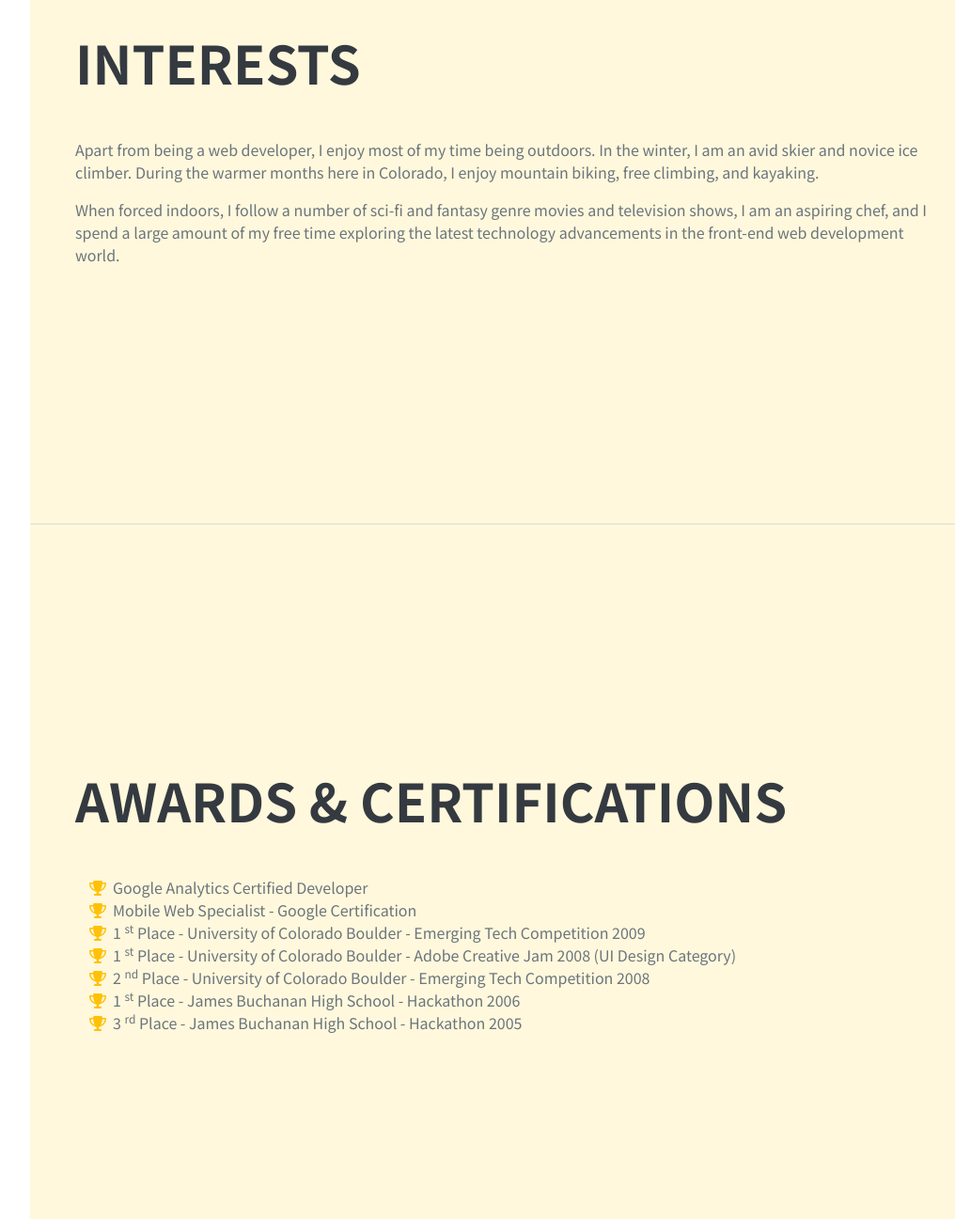
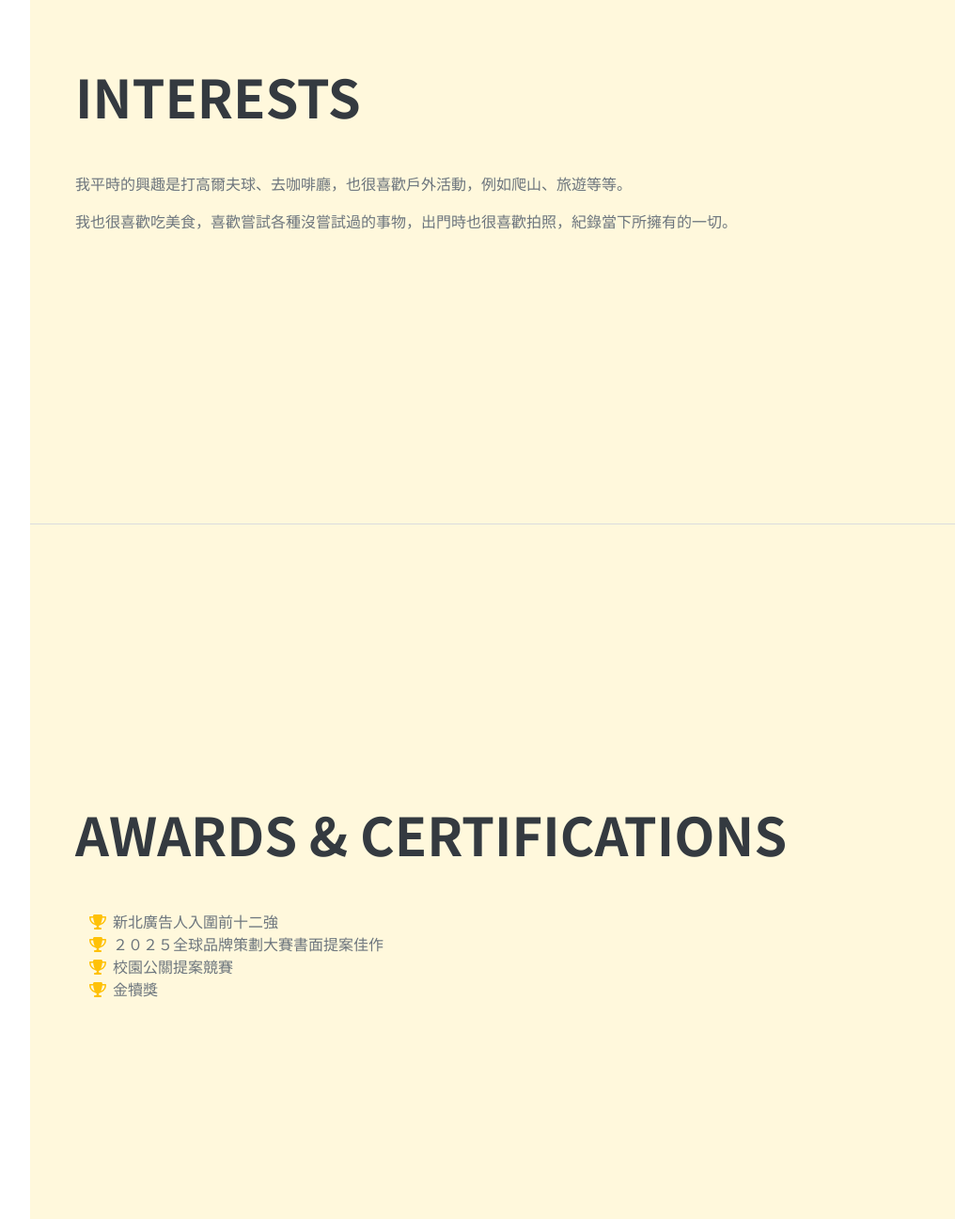
Before and after one commit to a112050214-code/a112050214-code.github.io, a plain HTML site: page index.html in a window 1280 px wide. Shown: the part 3473-4770 px from the top of the page at 94% size, without its empty margins (240-1256 px from the left). Drawn offline with nearby package versions, Linux system fonts and the light colour scheme.

Commit message:
１１１７

```diff
--- a/index.html
+++ b/index.html
@@ -126,12 +126,19 @@
             <section class="resume-section" id="skills">
                 <div class="resume-section-content">
                     <h2 class="mb-5">Skills</h2>
-                    <div class="subheading mb-3">攝影作品集</div>
+                    <div class="subheading mb-3">攝影作品集-新北廣告人</div>
                     <div class="subheading mb-3">https://youtu.be/lYXXyCv0G9g?si=irourDbHHkypy--_</div>
+
+                    <div class="subheading mb-3">畢製財務管理</div>
+
+                    <span class="fa-li"><i class="fas fa-check"></i></span>
+                            帳務處理
+                      <span class="fa-li"><i class="fas fa-check"></i></span>
+                            商品採買
 
 
 
-                    <div class="subheading mb-3">社群、財務</div>
+                            <div class="subheading mb-3">社群管理</div>
                     <ul class="fa-ul mb-0">
                         <li>
                             <span class="fa-li"><i class="fas fa-check"></i></span>
@@ -146,8 +153,11 @@
                             拍攝影音
                         </li>
                         <li>
-                            <span class="fa-li"><i class="fas fa-check"></i></span>
-                            財務管理、商品採買
+
+
+
+
+
                         </li>
                     </ul>
                 </div>
@@ -157,8 +167,8 @@
             <section class="resume-section" id="interests">
                 <div class="resume-section-content">
                     <h2 class="mb-5">Interests</h2>
-                    <p>Apart from being a web developer, I enjoy most of my time being outdoors. In the winter, I am an avid skier and novice ice climber. During the warmer months here in Colorado, I enjoy mountain biking, free climbing, and kayaking.</p>
-                    <p class="mb-0">When forced indoors, I follow a number of sci-fi and fantasy genre movies and television shows, I am an aspiring chef, and I spend a large amount of my free time exploring the latest technology advancements in the front-end web development world.</p>
+                    <p> 我平時的興趣是打高爾夫球、去咖啡廳，也很喜歡戶外活動，例如爬山、旅遊等等。</p>
+                    <p class="mb-0"> 我也很喜歡吃美食，喜歡嘗試各種沒嘗試過的事物，出門時也很喜歡拍照，紀錄當下所擁有的一切。</p>
                 </div>
             </section>
             <hr class="m-0" />
@@ -169,43 +179,27 @@
                     <ul class="fa-ul mb-0">
                         <li>
                             <span class="fa-li"><i class="fas fa-trophy text-warning"></i></span>
-                            Google Analytics Certified Developer
+                            新北廣告人入圍前十二強
                         </li>
                         <li>
                             <span class="fa-li"><i class="fas fa-trophy text-warning"></i></span>
-                            Mobile Web Specialist - Google Certification
+                            ２０２５全球品牌策劃大賽書面提案佳作
                         </li>
                         <li>
                             <span class="fa-li"><i class="fas fa-trophy text-warning"></i></span>
-                            1
-                            <sup>st</sup>
-                            Place - University of Colorado Boulder - Emerging Tech Competition 2009
+
+                            <sup></sup>
+                            校園公關提案競賽
                         </li>
                         <li>
                             <span class="fa-li"><i class="fas fa-trophy text-warning"></i></span>
-                            1
-                            <sup>st</sup>
-                            Place - University of Colorado Boulder - Adobe Creative Jam 2008 (UI Design Category)
+
+                            <sup></sup>
+                             金犢獎
                         </li>
                         <li>
-                            <span class="fa-li"><i class="fas fa-trophy text-warning"></i></span>
-                            2
-                            <sup>nd</sup>
-                            Place - University of Colorado Boulder - Emerging Tech Competition 2008
-                        </li>
-                        <li>
-                            <span class="fa-li"><i class="fas fa-trophy text-warning"></i></span>
-                            1
-                            <sup>st</sup>
-                            Place - James Buchanan High School - Hackathon 2006
-                        </li>
-                        <li>
-                            <span class="fa-li"><i class="fas fa-trophy text-warning"></i></span>
-                            3
-                            <sup>rd</sup>
-                            Place - James Buchanan High School - Hackathon 2005
-                        </li>
-                    </ul>
+
+
                 </div>
             </section>
         </div>
```
